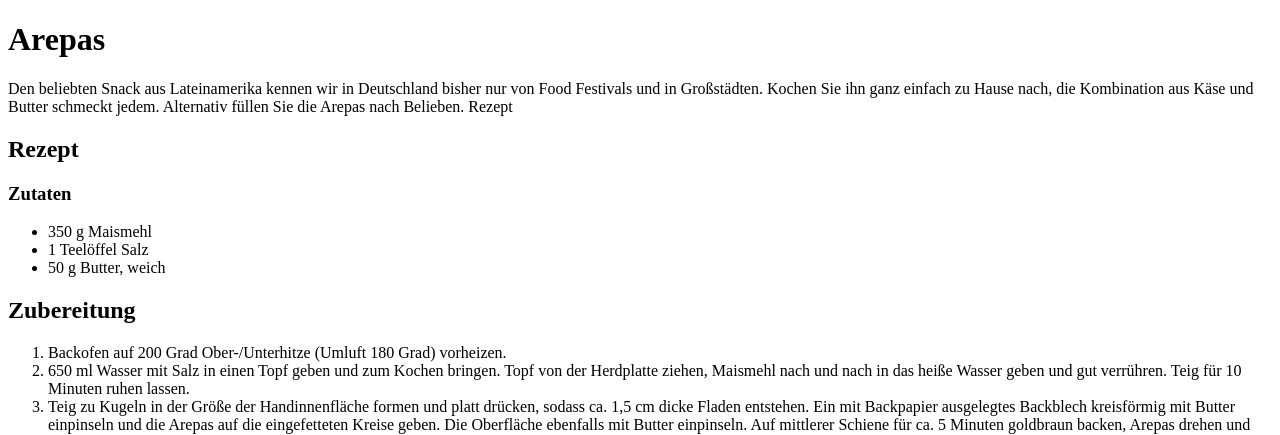
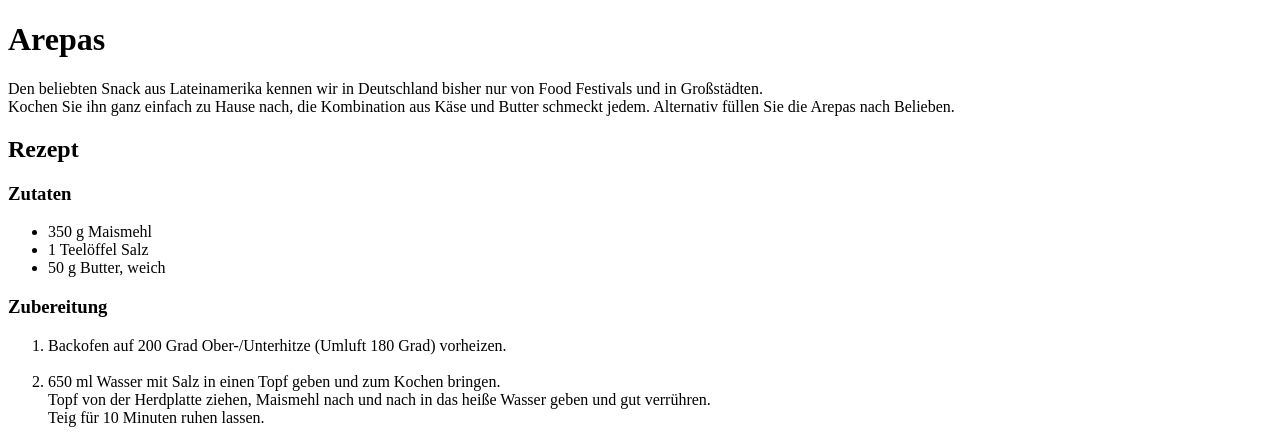
Before and after one commit to Marcelearn/lieblingsessen, a plain HTML site: page index.html in a window 1280 px wide. Shown: the top 435 px of the page. Drawn offline with Linux system fonts and the light colour scheme.

Commit message:
zewite commit arepas

```diff
--- a/index.html
+++ b/index.html
@@ -8,8 +8,7 @@
 </head>
 <body>
   <h1>Arepas</h1>
-  <p>Den beliebten Snack aus Lateinamerika kennen wir in Deutschland bisher nur von Food Festivals und in Großstädten. Kochen Sie ihn ganz einfach zu Hause nach, die Kombination aus Käse und Butter schmeckt jedem. Alternativ füllen Sie die Arepas nach Belieben.
-    Rezept</p>
+  <p>Den beliebten Snack aus Lateinamerika kennen wir in Deutschland bisher nur von Food Festivals und in Großstädten. <br> Kochen Sie ihn ganz einfach zu Hause nach, die Kombination aus Käse und Butter schmeckt jedem. Alternativ füllen Sie die Arepas nach Belieben.</p>
   <section>
     <h2>Rezept</h2>
     <h3>Zutaten</h3>
@@ -18,12 +17,12 @@
       <li>1 Teelöffel Salz</li>
       <li>50 g Butter, weich</li>
     </ul>
-    <h2>Zubereitung</h2>
+    <h3>Zubereitung</h3>
     <ol>
-      <li>Backofen auf 200 Grad Ober-/Unterhitze (Umluft 180 Grad) vorheizen.</li>
-      <li>650 ml Wasser mit Salz in einen Topf geben und zum Kochen bringen. Topf von der Herdplatte ziehen, Maismehl nach und nach in das heiße Wasser geben und gut verrühren. Teig für 10 Minuten ruhen lassen.</li>
-      <li>Teig zu Kugeln in der Größe der Handinnenfläche formen und platt drücken, sodass ca. 1,5 cm dicke Fladen entstehen. Ein mit Backpapier ausgelegtes Backblech kreisförmig mit Butter einpinseln und die Arepas auf die eingefetteten Kreise geben. Die Oberfläche ebenfalls mit Butter einpinseln. Auf mittlerer Schiene für ca. 5 Minuten goldbraun backen, Arepas drehen und weitere 5 Minuten backen. Herausnehmen und noch heiß servieren.</li>
-      <li>Arepas können nach Belieben mit mildem Käse befüllt werden.</li>
+      <li>Backofen auf 200 Grad Ober-/Unterhitze (Umluft 180 Grad) vorheizen.</li><br>
+      <li>650 ml Wasser mit Salz in einen Topf geben und zum Kochen bringen. <br> Topf von der Herdplatte ziehen, Maismehl nach und nach in das heiße Wasser geben und gut verrühren. <br> Teig für 10 Minuten ruhen lassen.</li><br>
+      <li>Teig zu Kugeln in der Größe der Handinnenfläche formen und platt drücken, sodass ca. 1,5 cm dicke Fladen entstehen. <br> Ein mit Backpapier ausgelegtes Backblech kreisförmig mit Butter einpinseln und die Arepas auf die eingefetteten Kreise geben. <br> Die Oberfläche ebenfalls mit Butter einpinseln. Auf mittlerer Schiene für ca. 5 Minuten goldbraun backen, Arepas drehen und weitere 5 Minuten backen. <br> Herausnehmen und noch heiß servieren.</li><br>
+      <li>Arepas können nach Belieben mit mildem Käse befüllt werden.</li><br>
     </ol>
   </section>
   <section>
```
